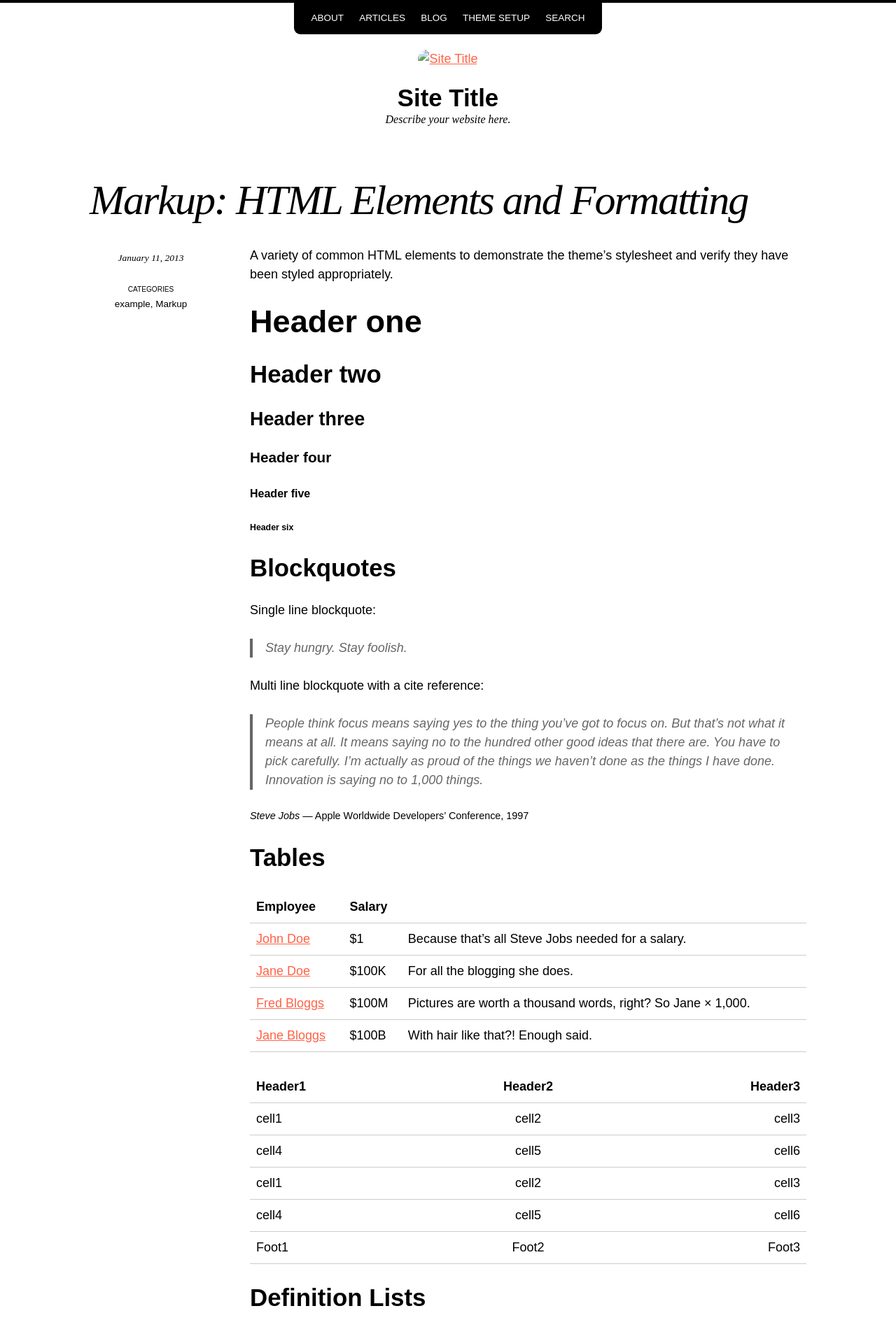
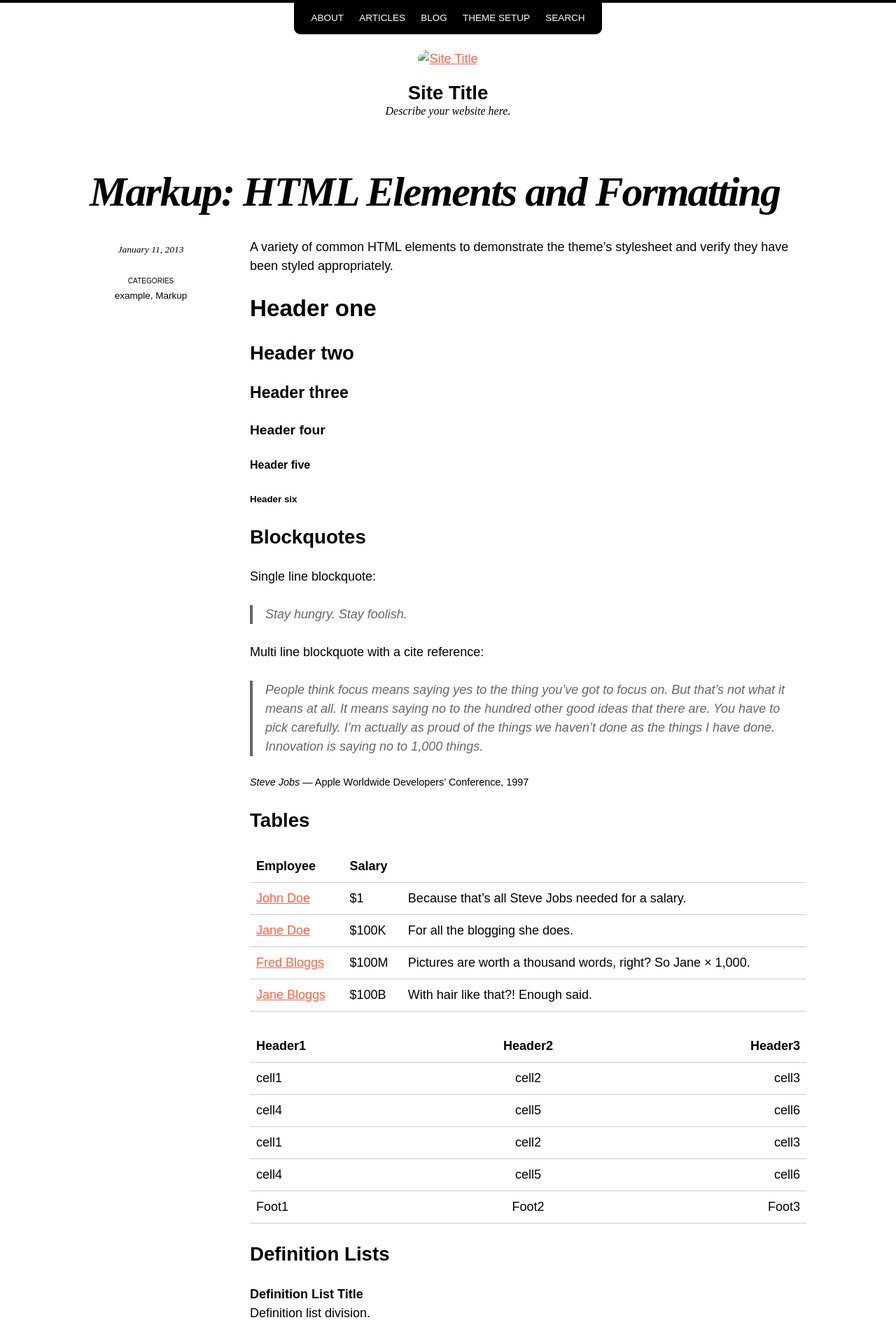
Before and after one commit to FoxerCoeee/FoxerCoeee, a Jekyll site: the page built from example/_posts/2013-01-11-markup-html-elements-and-formatting.md, in a window 1280 px wide. Shown: the top 1907 px of the page at 70% size. Built offline with Jekyll 4.4.1, drawn with Linux system fonts in a browser that asks for light colours; nearby versions of some CDN libraries; our own code applies the rules of GitHub Pages for plain Markdown files.

Commit message:
Adjust typography

```diff
--- a/_sass/so-simple/_entries.scss
+++ b/_sass/so-simple/_entries.scss
@@ -22,7 +22,7 @@
 .entry-title {
   margin-bottom: 0.5rem;
   font-family: $title-font-family;
-  font-weight: normal;
+  font-weight: $entry-title-weight;
   font-style: italic;
   letter-spacing: -1px;
   word-wrap: break-word; /* break long words that could overflow */
--- a/_sass/so-simple/_page.scss
+++ b/_sass/so-simple/_page.scss
@@ -18,7 +18,7 @@
   @include fluid-type($min-vw, $max-vw, 48px, 60px);
   margin-bottom: 0.5em;
   font-family: $title-font-family;
-  font-weight: normal;
+  font-weight: $page-title-weight;
   font-style: italic;
   letter-spacing: -2px;
 }
--- a/_sass/so-simple/_variables.scss
+++ b/_sass/so-simple/_variables.scss
@@ -17,7 +17,7 @@
 
 /* Calculate Modular Scale */
 $modular-scale-1: 1.067 !default; /* small */
-$modular-scale-2: 1.296 !default; /* large */
+$modular-scale-2: 1.2 !default; /* large */
 /* Heading 1 */
 $h1-min: $modular-scale-1 * $modular-scale-1 * $modular-scale-1 * $modular-scale-1 * $base-font-size !default;
 $h1-max: $modular-scale-2 * $modular-scale-2 * $modular-scale-2 * $modular-scale-2 * $base-font-size !default;
@@ -38,7 +38,7 @@
 $h6-max: ($base-font-size / $modular-scale-2) !default;
 
 /* Font Families */
-$serif-font-family: "Volkhov", serif !default;
+$serif-font-family: "Lora", serif !default;
 $sans-serif-font-family: "Source Sans Pro", sans-serif !default;
 $monospace-font-family: Menlo, Consolas, Monaco, "Courier New", Courier, monospace !default;
 
@@ -47,6 +47,9 @@
 $title-font-family: $serif-font-family !default;
 $description-font-family: $serif-font-family !default;
 $meta-font-family: $serif-font-family !default;
+
+$page-title-weight: bold !default;
+$entry-title-weight: bold !default;
 
 /* Colors */
 $base-color: #000 !default;
--- a/example/_config.yml
+++ b/example/_config.yml
@@ -27,8 +27,8 @@
 google_fonts:
   - name: "Source Sans Pro"
     weights: "400,400i,700,700i"
-  - name: "Volkhov"
-    weights: "400,400i"
+  - name: "Lora"
+    weights: "400,400i,700,700i"
 google_analytics: # Google Analytics id, e.g. "UA-NNNNNNNN-N"
 disqus:
   shortname: # Disqus shortname, e.g. "my_disqus_shortname"
```
